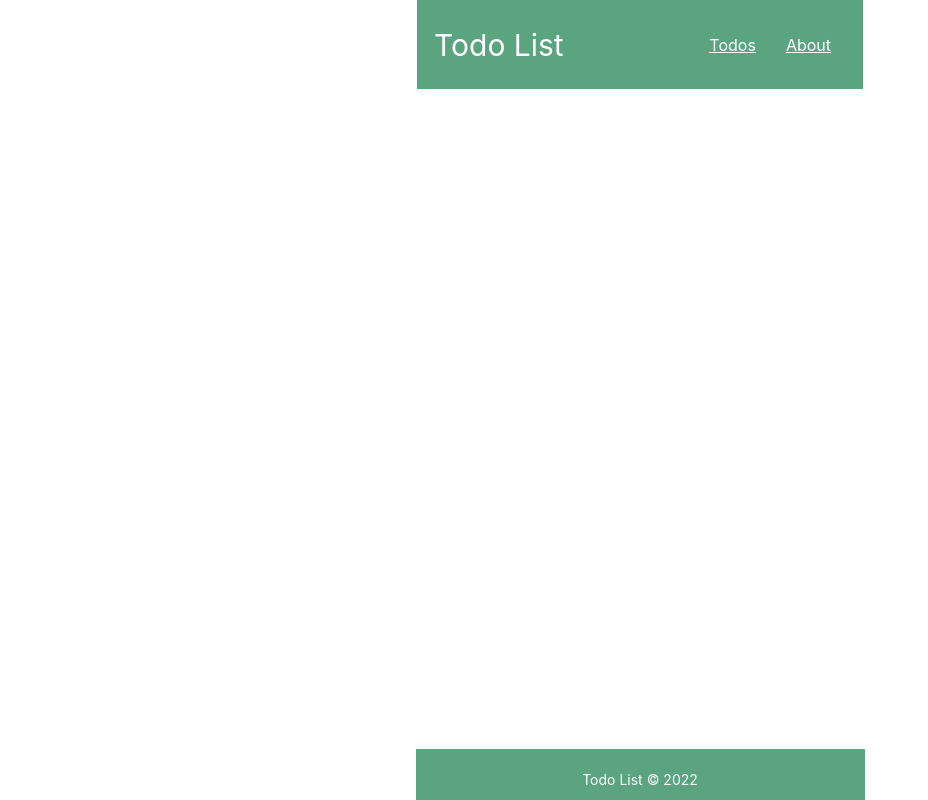
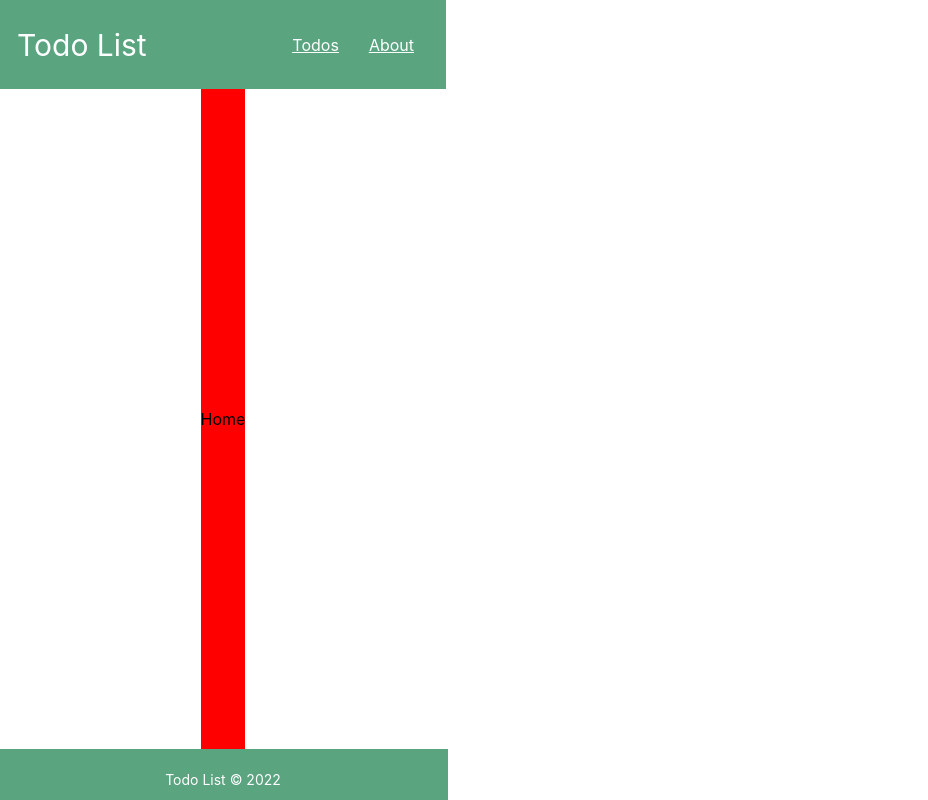
Before and after one commit to Manciya-Xola/todo, a React (Create React App) app: page / in a window 1280 px wide. Shown: the whole page, without its empty margins (0-928 px from the left). Built offline with nearby package versions, Linux system fonts and the light colour scheme.

Commit message:
Create basic pages and routing
- Changed some styling to accommodate the children on the layout"

```diff
--- a/src/App.jsx
+++ b/src/App.jsx
@@ -1,13 +1,21 @@
-import { BrowserRouter } from 'react-router-dom';
+import { BrowserRouter, Route, Routes } from 'react-router-dom';
 
 
 import Layout from './components/Layout';
-
+import Home from './pages/Home';
+import Todo from './pages/Todo';
+import About from './pages/About';
 function App() {
   return (
     <div>
       <BrowserRouter>
-        <Layout/>
+        <Layout>
+          <Routes>
+            <Route path="/" element={<Home/>}/>
+            <Route path="/about" element={<About/>}/>
+            <Route path="/todo" element={<Todo/>}/>
+          </Routes>
+        </Layout>
       </BrowserRouter>
     </div>
   );
--- a/src/components/Footer/Footer.module.css
+++ b/src/components/Footer/Footer.module.css
@@ -1,10 +1,10 @@
 .container{
-  position: absolute;
+  /* position: absolute; */
   display: flex;
   justify-content: center;
   width: 449px;
   height: 51px;
-  bottom: 0px;
+  /* bottom: 0px; */
   background: #5AA480;
 }
 h5{
--- a/src/components/Header/Header.module.css
+++ b/src/components/Header/Header.module.css
@@ -1,5 +1,5 @@
 .container{
-  position: fixed;
+  /* position: fixed; */
   width: 446px;
   height: 89px;
   top: 0%;
--- a/src/components/Layout/Layout.module.css
+++ b/src/components/Layout/Layout.module.css
@@ -2,11 +2,16 @@
   display: flex;
   flex-direction: column;
   align-items: center;
-  position: relative;
+  justify-content: center;
+  /* position: relative; */
   height: 100vh;
+  width: 446px;
 }
-.main{
+main{
   display: flex;
+  align-items: center;
+  flex-wrap: wrap;
   flex-grow: 1;
   color: black;
+  background-color: red;
 }
--- /dev/null
+++ b/src/pages/About/index.jsx
@@ -0,0 +1,9 @@
+import React from 'react'
+
+function About() {
+  return (
+    <div>About</div>
+  )
+}
+
+export default About
--- /dev/null
+++ b/src/pages/Home/index.jsx
@@ -0,0 +1,9 @@
+import React from 'react'
+
+function Home() {
+  return (
+    <div>Home</div>
+  )
+}
+
+export default Home
--- /dev/null
+++ b/src/pages/Todo/index.jsx
@@ -0,0 +1,9 @@
+import React from 'react'
+
+function Todo() {
+  return (
+    <div>Todo</div>
+  )
+}
+
+export default Todo
```
